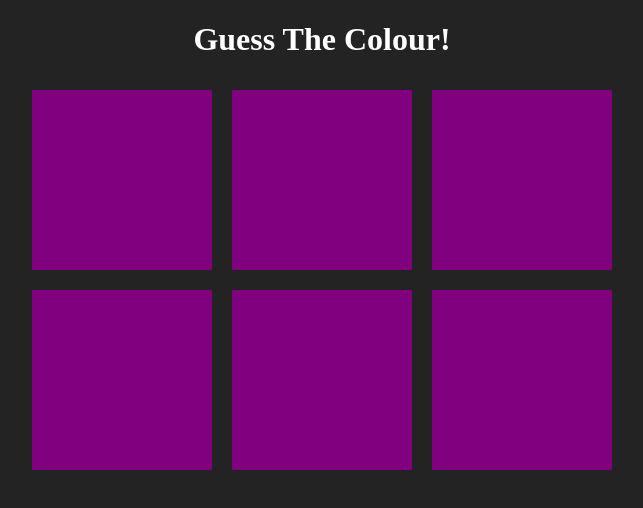
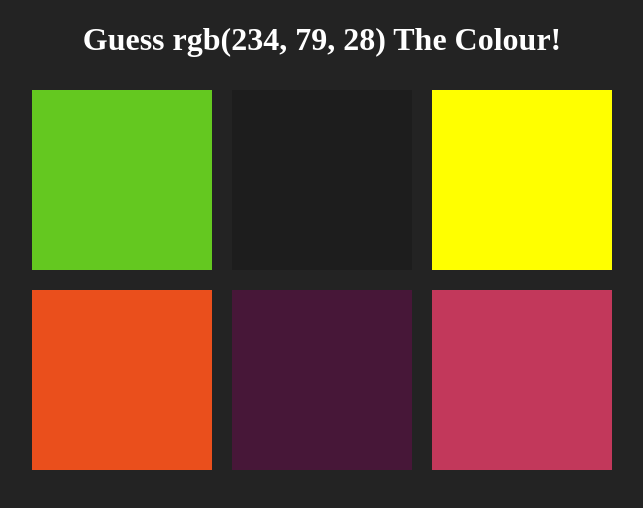
Before and after one commit to Ilya-Meer/Bamboozling-Colour-Game, a plain HTML site: page index.html in a window 1280 px wide. Shown: the whole page, without its empty margins (318-961 px from the left). Drawn offline with Linux system fonts and the light colour scheme.

Commit message:
Added game mechanics

```diff
--- a/index.html
+++ b/index.html
@@ -8,7 +8,7 @@
   <link rel="stylesheet" href="style.css">
 </head>
 <body>
-  <h1>Guess The Colour!</h1>
+  <h1>Guess <span id="val"></span> The Colour!</h1>
 
   <div class="container">
     <div class="row1">
--- a/script.js
+++ b/script.js
@@ -0,0 +1,35 @@
+// const rand = Math.floor(Math.random() * (255));
+
+// const colour = `rgb(${rand}, ${rand}, ${rand})`;
+
+const colours = [
+  'rgb(100, 200, 32)',
+  'rgb(29, 29, 29)',
+  'rgb(255, 255, 0)',
+  'rgb(234, 79, 28)',
+  'rgb(71, 23, 56)',
+  'rgb(194, 56, 91)'
+];
+
+// const pickedColour = colour;
+const pickedColour = colours[3];
+
+// gives h1 span the value of the picked colour
+document.querySelector('#val').innerHTML = pickedColour;
+
+const squares = document.querySelectorAll('.square');
+
+for (let i = 0; i < squares.length; i++) {
+  // add initial colours
+  squares[i].style.backgroundColor = colours[i];
+
+  // add event listeners
+  squares[i].addEventListener('click', function(){
+    let clickedColour = this.style.backgroundColor;
+    if(clickedColour === pickedColour) {
+      console.log('You Messed Up!');
+    } else {
+      this.style.backgroundColor = '#232323';
+    }
+  });
+}
```
